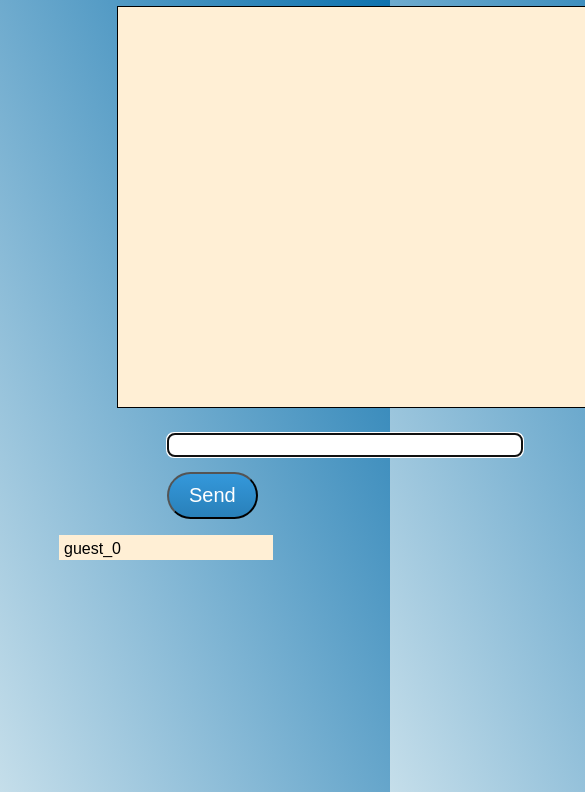
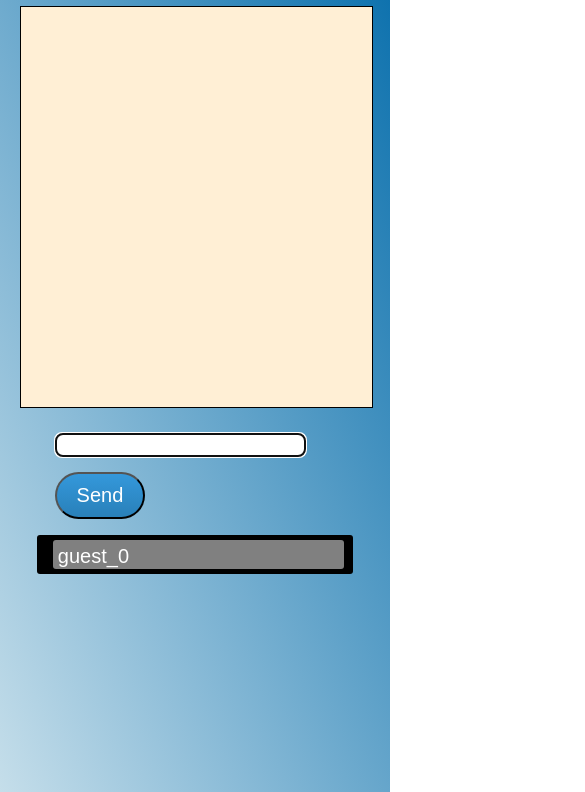
Before and after one commit to cugamer/singtermchat, a plain HTML site: page index.html in a window 390 px wide. Shown: the part 82-874 px from the top of the page, 585 px wide, since content can reach past the window. Drawn offline with nearby package versions, Linux system fonts and the light colour scheme.

Commit message:
Add responsiveness to layout

```diff
--- a/style.css
+++ b/style.css
@@ -8,12 +8,13 @@ body {
 }
 
 h1 {
+	width: 100%;
 	text-align: center;
 }
 
 .container {
 	margin-top: 30px;
-	width: 40%;
+	width: 760px;
 	margin-left: auto;
 	margin-right: auto;
 }
@@ -92,11 +93,6 @@ textarea.msg-text {
     resize: none;
 }
 
-.online-users {
-	/*width: 25%;*/
-	float: right;
-}
-
 .user-text {
 	border: none;
 	background-color: #FFEFD5;
@@ -110,9 +106,6 @@ textarea.msg-text {
 	width: 100%;
 	margin-left: auto;
 	margin-right: auto;
-}
-
-.chat-input {
 }
 
 .chat-text {
@@ -150,3 +143,66 @@ textarea.msg-text {
 	background-image: linear-gradient(to bottom, #3cb0fd, #3498db);
 	text-decoration: none;
 }
+
+.online-users {
+	background-color: #000000;
+	float: right;
+	width: 250px;
+	border-radius: 3px;
+}
+
+.users-list {
+	padding-left: 0;
+}
+.users-list li input {
+	background-color: #808080;
+	color: #FFFFFF;
+	font-size: 20px;
+	width: 235px;
+	margin: 5px 5px 5px 5px;
+	border-radius: 3px;
+}
+
+@media (max-width: 760px) {
+	.container {
+		width: 90%;
+		margin-left: auto;
+		margin-right: auto;
+	}
+
+	.chat-area,
+	.chat-form {
+		float: none;
+		width: 100%;
+		margin-left: 5%
+		margin-right: 5%
+	}
+
+	.chat-container {
+		float: none;
+		width: 100%;
+	}
+
+	.chat-list {
+		width: 100%;
+		padding-left: 5px;
+	}
+
+	.online-users {
+		float: none;
+		width: 90%;
+		margin-left: auto;
+		margin-right: auto;
+		margin-bottom: 20px;
+	}
+
+	.chat-msg.own-msg,
+	.chat-msg.own-msg .msg-text {
+		margin-right: 0;
+	}
+
+	.users-list li input {
+		width: 90%;
+		margin-left: 5%;
+	}
+}
```
